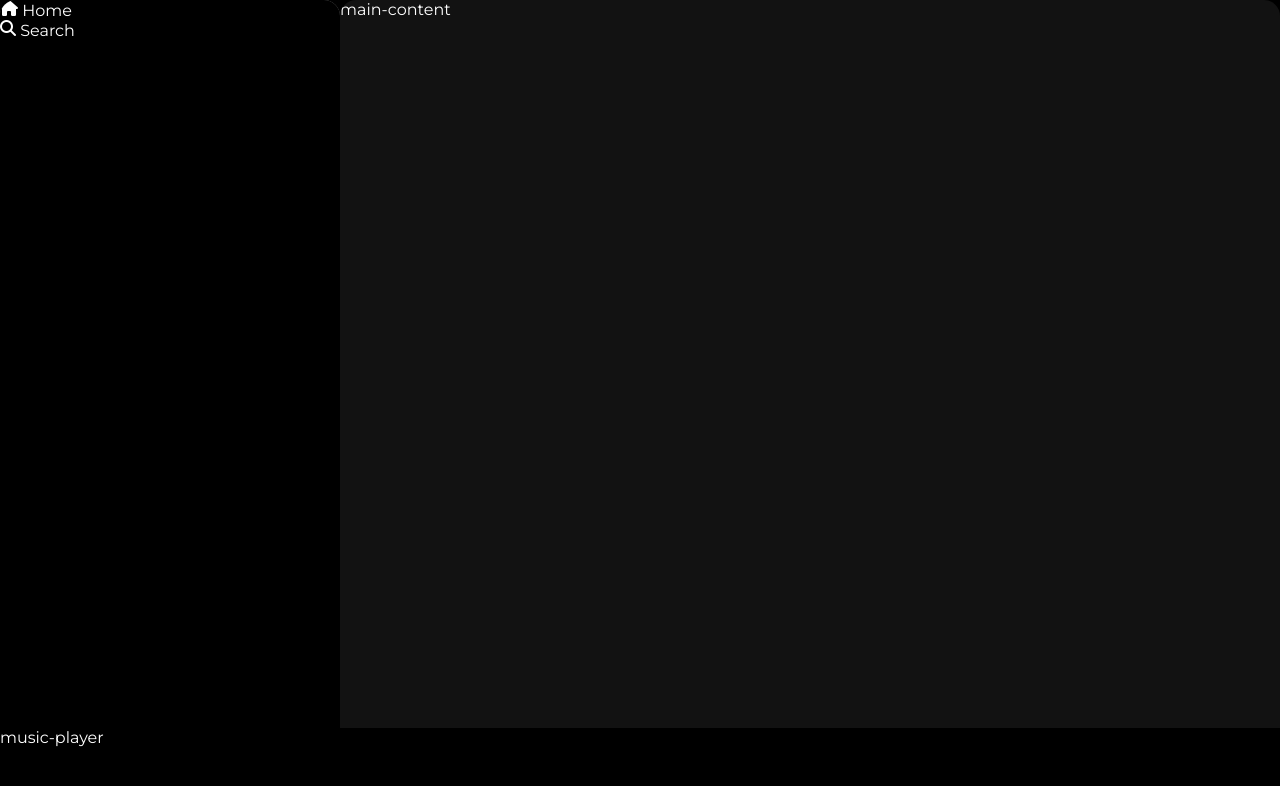
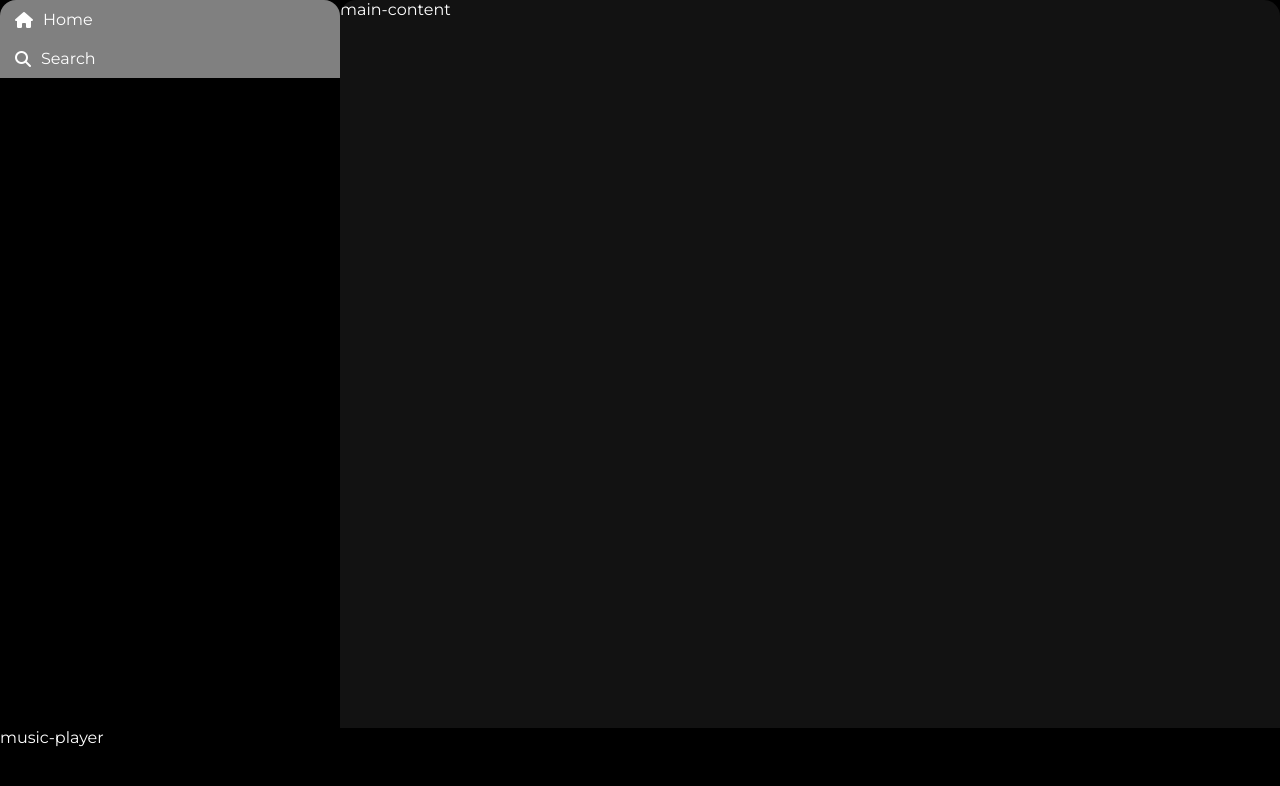
Before and after one commit to Rohanp12/Spotify-Clone, a plain HTML site: page Web Development/Spotify Clone/Spotifyclone.html in a window 1280 px wide. Drawn offline with Linux system fonts and the light colour scheme.

Commit message:
Color Issue Fixed

```diff
--- a/Web Development/Spotify Clone/spotifystyle.css
+++ b/Web Development/Spotify Clone/spotifystyle.css
@@ -1,35 +1,60 @@
-@font-face{
+@font-face {
     font-family: 'Montserrat-Black';
-    src:url('D:\Java Programing\Web Development\Spotify Clone\Montserrat.zip\static')
-    format('woff2');
+    src: url('D:\Java Programing\Web Development\Spotify Clone\Montserrat.zip\static') format('woff2');
 }
 
 * {
   font-family: "Montserrat", serif;
-  margin: 0 ;
+  margin: 0;
   background-color: black;
   color: #fff;
   overflow: hidden;
+  padding: 0;
 }
-.main{
+
+.main {
     display: flex;
     height: 100vh;
 }
 
-.sidebar{
+.sidebar {
     background-color: black;
     width: 340px;
     border-radius: 1rem;
+    position: relative;
 }
 
-.main-content{
+.sidebar .nav {
+    background-color: gray;
+    display: flex;
+    flex-direction: column;
+    width: 100%;
+    height: 500px;
+    height: auto;
+    position: relative;
+}
+
+.nav-option {
+    display: flex;
+    align-items: center;
+    padding: 10px 15px;
+    width: 100px;
+    background-color: transparent;
+}
+
+.nav-option i {
+    margin-right: 10px;
+    background-color: transparent;
+}
+
+.main-content {
     background-color: #121212;
     flex: 1;
     border-radius: 1rem;
     overflow: auto;
 }
 
-.music-player{
+.music-player {
     background-color: black;
     position: fixed;
     bottom: 0;
@@ -37,13 +62,8 @@
     height: 72px;
 }
 
-a{
+a {
     text-decoration: none;
     color: #fff;
+    background-color: transparent;
 }
-
-.nav{
-    background-color: gray;
-    display: flex;
-    flex-direction: column;
-}
```
